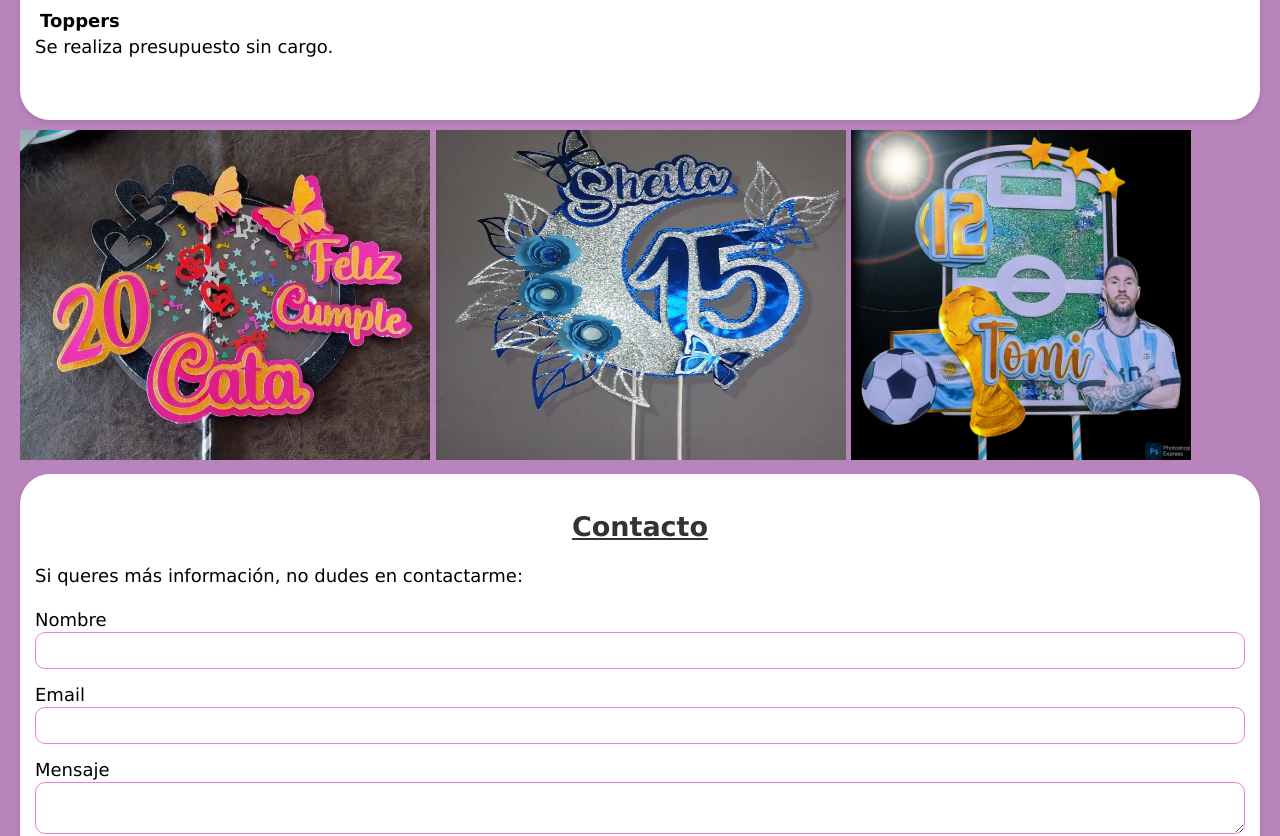
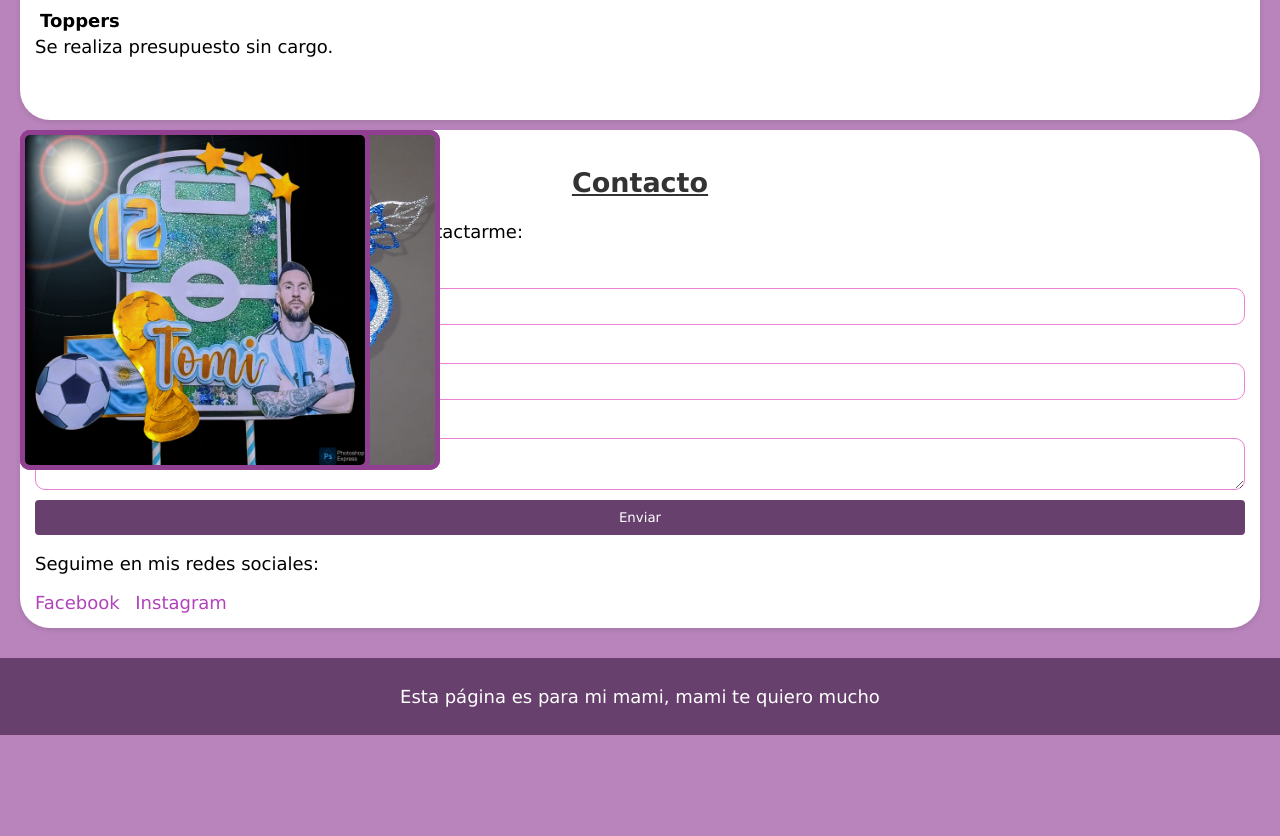
Before and after one commit to M1lang4/paginaweb, a plain HTML site: page index.html in a window 1280 px wide. Shown: the part 960-1796 px from the top of the page. After the commit the page ends 1695 px from the top, so only its background shows below. Drawn offline with Linux system fonts and the light colour scheme; files that its build step writes are made by us from their sources; files whose address does not match are found by name.

Commit message:
modificando footer e imagen general

```diff
--- a/css/style.css
+++ b/css/style.css
@@ -88,3 +88,15 @@ ul {
 .redes a:hover {
     text-decoration: underline;
 }
+footer {
+    text-align: center;
+    padding: 10px 0;
+    background: #67406d;
+    color: #fff;
+}
+.imagen {
+    position: absolute;
+    border: 5px solid #913f91;
+    border-radius: 10px;
+
+}
```
